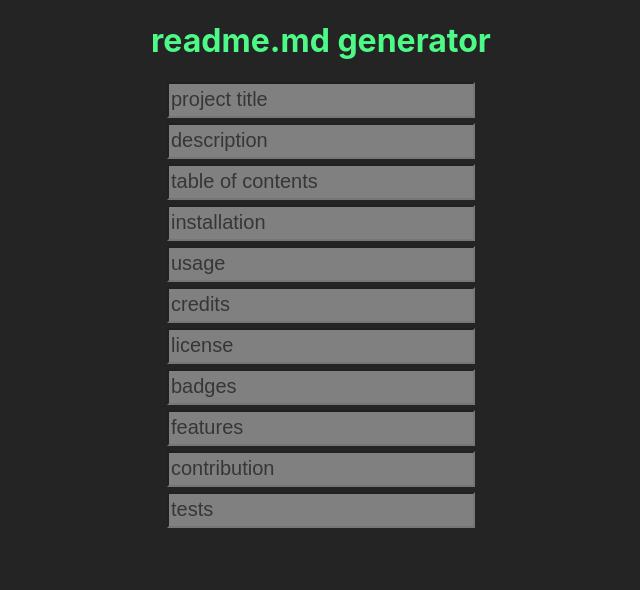
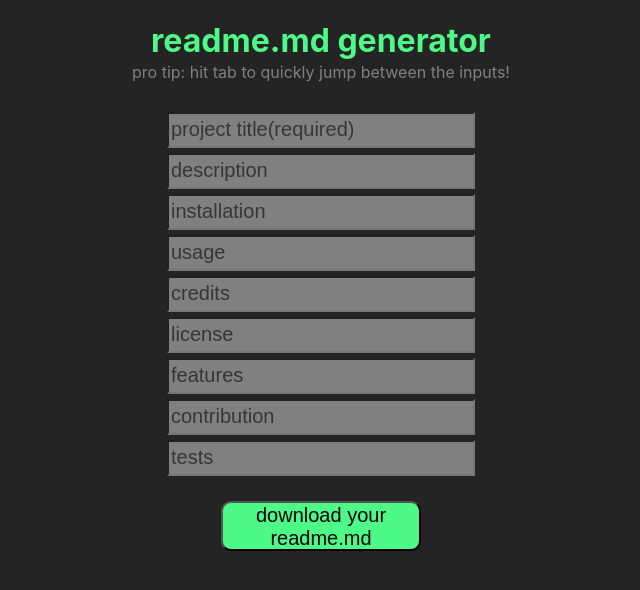
Before and after one commit to BroderickHywell/professional-read-me-generator, a React (Create React App) app: page / in a window 1280 px wide. Shown: the top 590 px of the page, without its empty margins (319-959 px from the left). Built offline with nearby package versions, Linux system fonts and the light colour scheme.

Commit message:
css change, put button and form in

```diff
--- a/src/App.css
+++ b/src/App.css
@@ -26,3 +26,25 @@ input:focus {
 ::-ms-input-placeholder { /* Edge 12 -18 */
   color: rgb(54, 54, 54);
 }
+
+form {
+  display: flex;
+  flex-direction: column;
+  justify-content: center;
+  align-items: center;
+}
+
+span{
+  color: gray;
+  margin-top: -20px;
+  margin-bottom: 30px;
+}
+
+button {
+  margin-top: 20px;
+  background-color: #4dfa87;
+  width: 200px;
+  height: 50px;
+  font-size: 20px;
+  border-radius: 10px;
+}
--- a/src/App.js
+++ b/src/App.js
@@ -1,20 +1,24 @@
 import './App.css'
+
+
 
 function App() {
   return (
     <div className="App">
       <h1>readme.md generator</h1>
-      <input type='text' placeholder='project title'/>
+      <span>pro tip: hit tab to quickly jump between the inputs!</span>
+      <form>
+        <input type='text' placeholder='project title(required)' required/>
         <input type='text' placeholder='description'/>
-      <input type='text' placeholder='table of contents'/>
         <input type='text' placeholder='installation'/>
         <input type='text' placeholder='usage'/>
         <input type='text' placeholder='credits'/>
         <input type='text' placeholder='license'/>
-      <input type='text' placeholder='badges'/>
         <input type='text' placeholder='features'/>
         <input type='text' placeholder='contribution'/>
         <input type='text' placeholder='tests'/>
+        <button>download your readme.md</button>
+      </form>
     </div>
   )
 }
```
Lines whose indentation alone changed are shown as unchanged.
